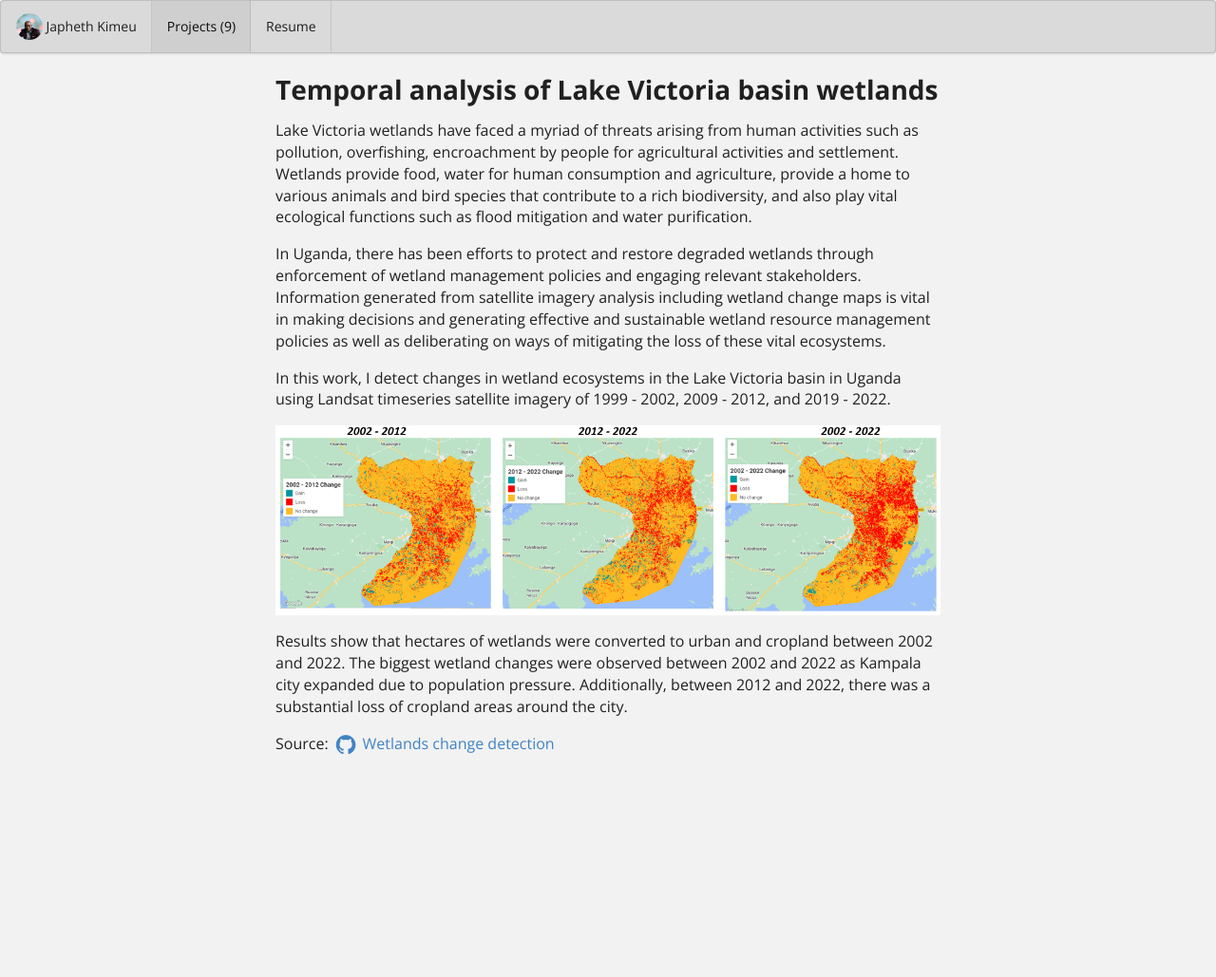
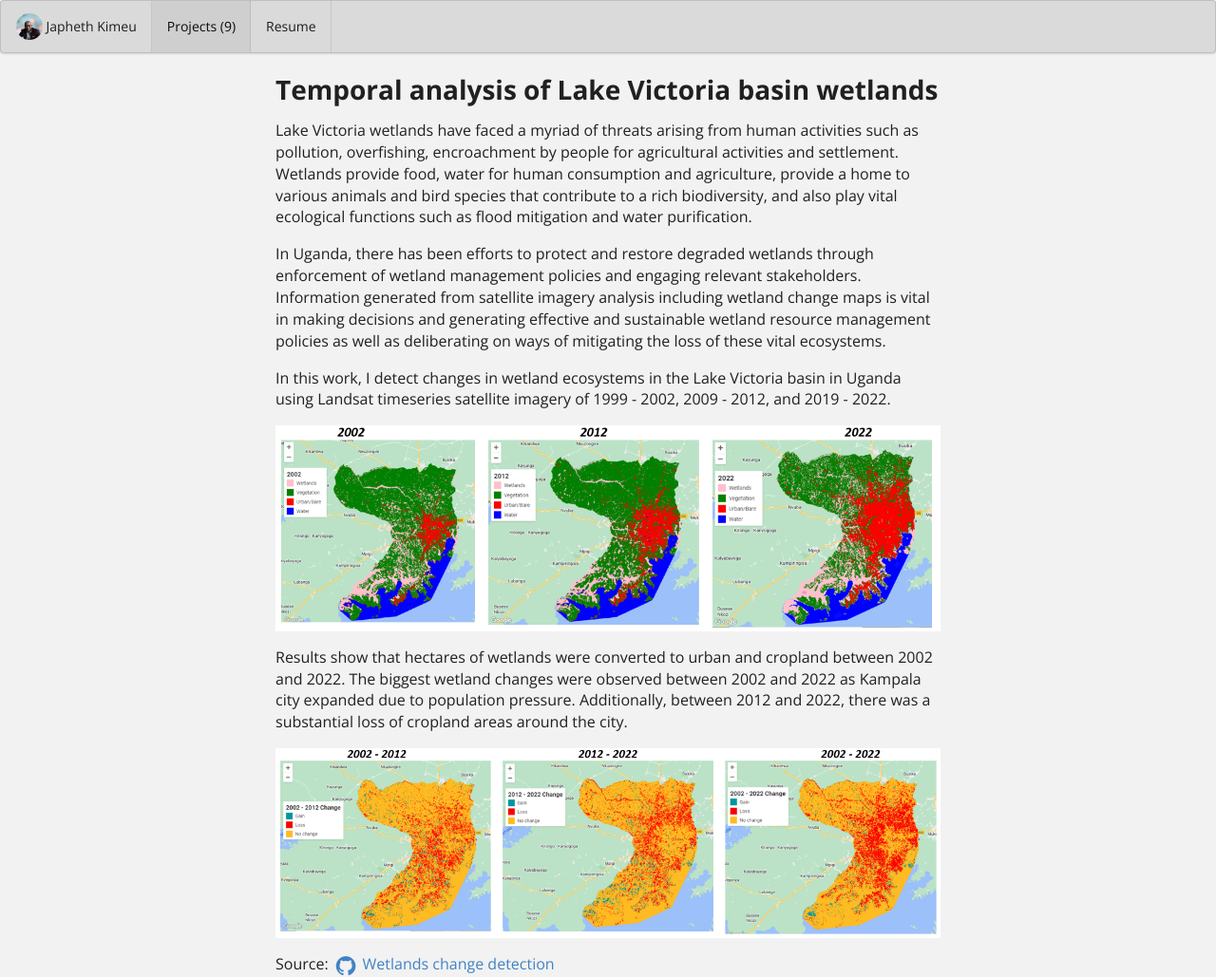
Before and after one commit to japhethkimeu/japhethkimeu.github.io, a Jekyll site: the page built from projects/project-7.md, in a window 1280 px wide. Shown: the whole page at 95% size. Built offline with Jekyll 4.4.1, drawn with Linux system fonts in a browser that asks for light colours; before the commit the page ends 900 px from its top, so only the background shows below that.

Commit message:
Update project-7.md

```diff
--- a/projects/project-7.md
+++ b/projects/project-7.md
@@ -22,10 +22,10 @@
 
 In this work, I detect changes in wetland ecosystems in the Lake Victoria basin in Uganda using Landsat timeseries satellite imagery of 1999 - 2002, 2009 - 2012, and 2019 - 2022.
 
-<img class="ui image" src="../images/wetland_changes.PNG">
+<img class="ui image" src="../images/wetland_classified.PNG">
 
 Results show that hectares of wetlands were converted to urban and cropland between 2002 and 2022. The biggest wetland changes were observed between 2002 and 2022 as Kampala city expanded due to population pressure. Additionally, between 2012 and 2022, there was a substantial loss of cropland areas around the city.
 
-
+<img class="ui image" src="../images/wetland_changes.PNG">
 
 Source: <a href="https://github.com/japhethkimeu/wetlands-change-detection"><i class="large github icon"></i>Wetlands change detection</a>
```
